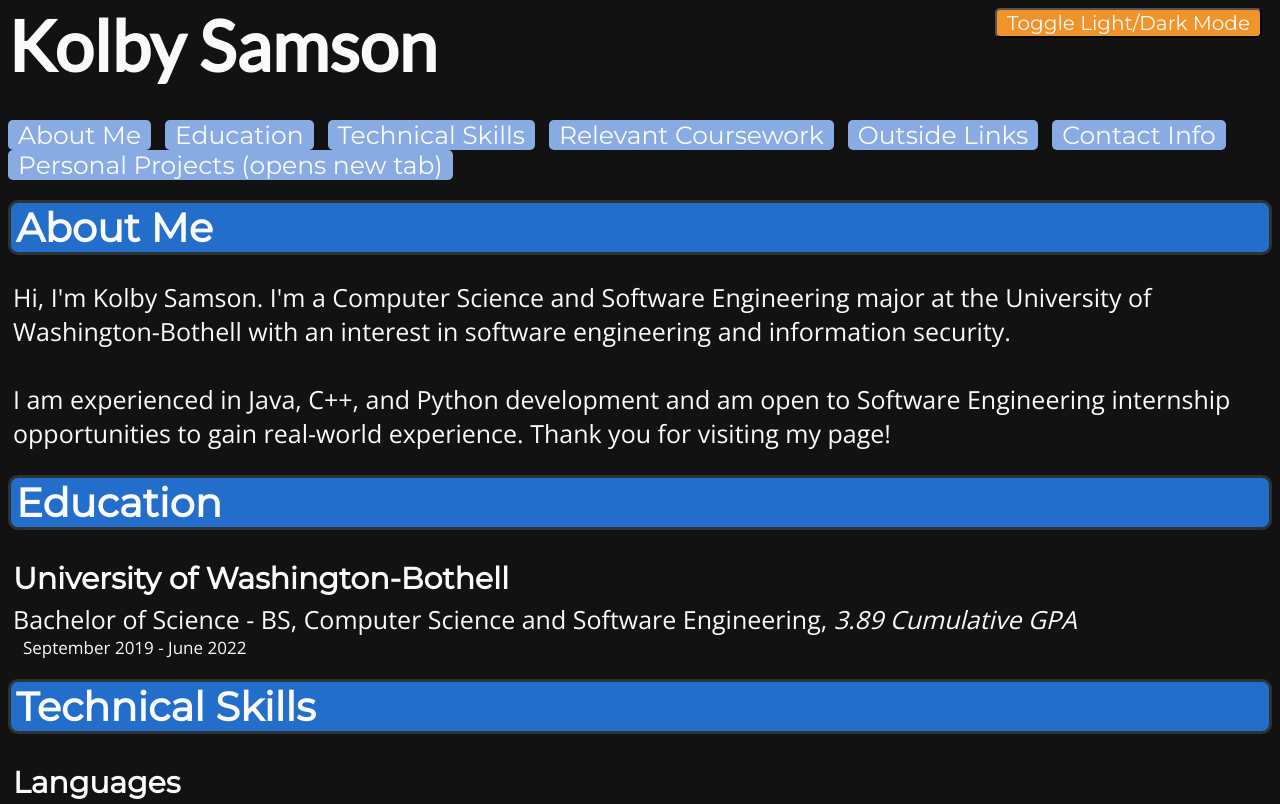
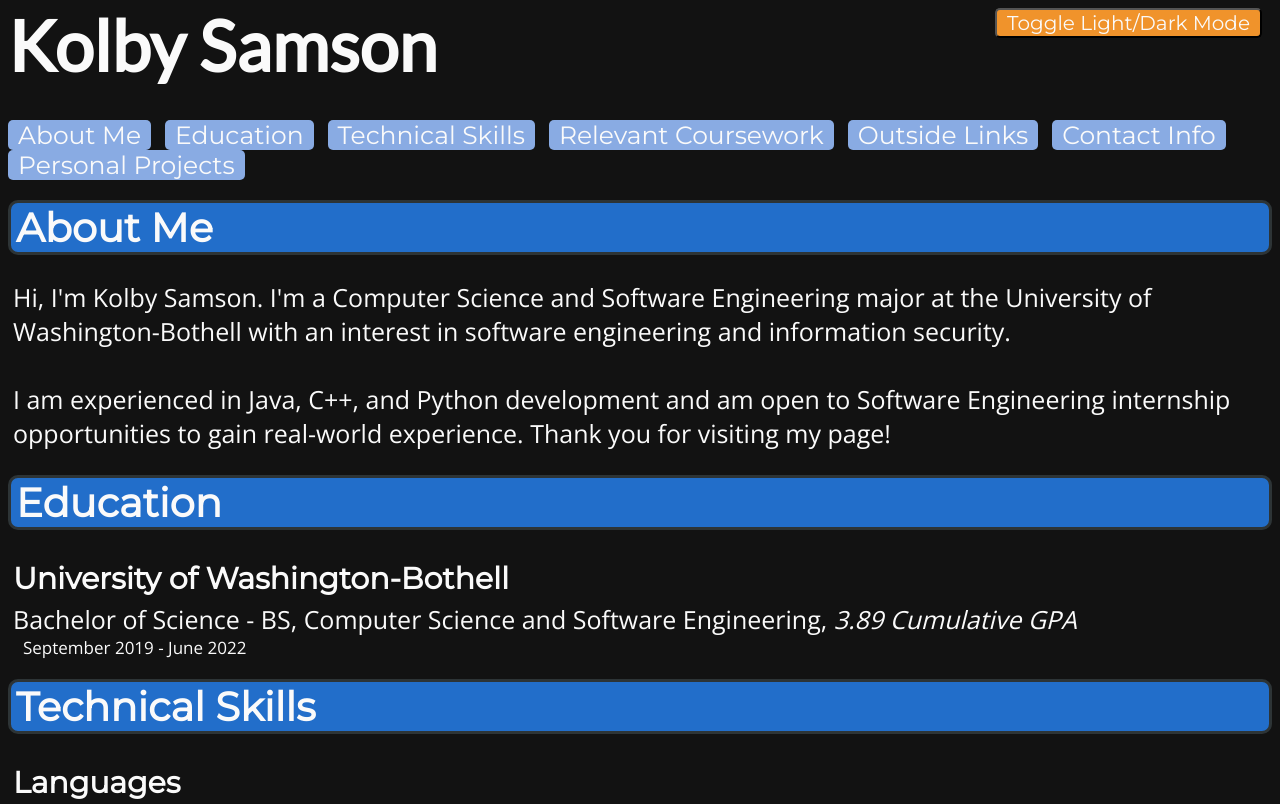
Before and after one commit to kosamson/kosamson.github.io, a plain HTML site: page index.html in a window 1280 px wide. Shown: the top 804 px of the page. Drawn offline with nearby package versions, Linux system fonts and the light colour scheme.

Commit message:
Change cross-page jumps to stay in same tab

```diff
--- a/index.html
+++ b/index.html
@@ -32,7 +32,7 @@
                 <a class="page-jump" href="#coursework">Relevant Coursework</a>
                 <a class="page-jump" href="#outside-links">Outside Links</a>
                 <a class="page-jump" href="#contactinfo">Contact Info</a>
-                <a class="page-jump" style="margin-left: 0px;" href="PersonalProjectsSubpage.html" target="_blank" rel="noopener noreferrer">Personal Projects (opens new tab)</a>
+                <a class="page-jump" style="margin-left: 0px;" href="PersonalProjectsSubpage.html">Personal Projects</a>
             </label>
 
             <div>
```
Also changed, not shown: PersonalProjectsSubpage.html (+1 -1 lines).
